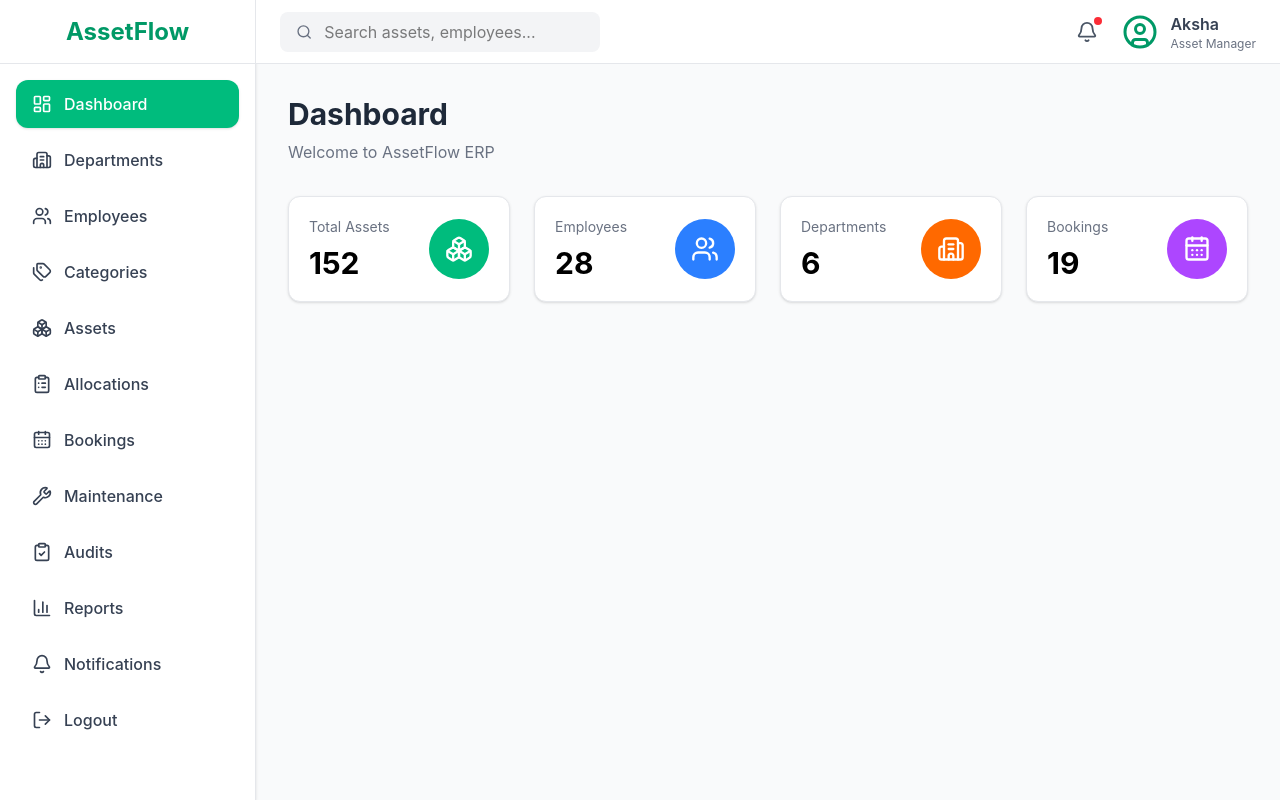
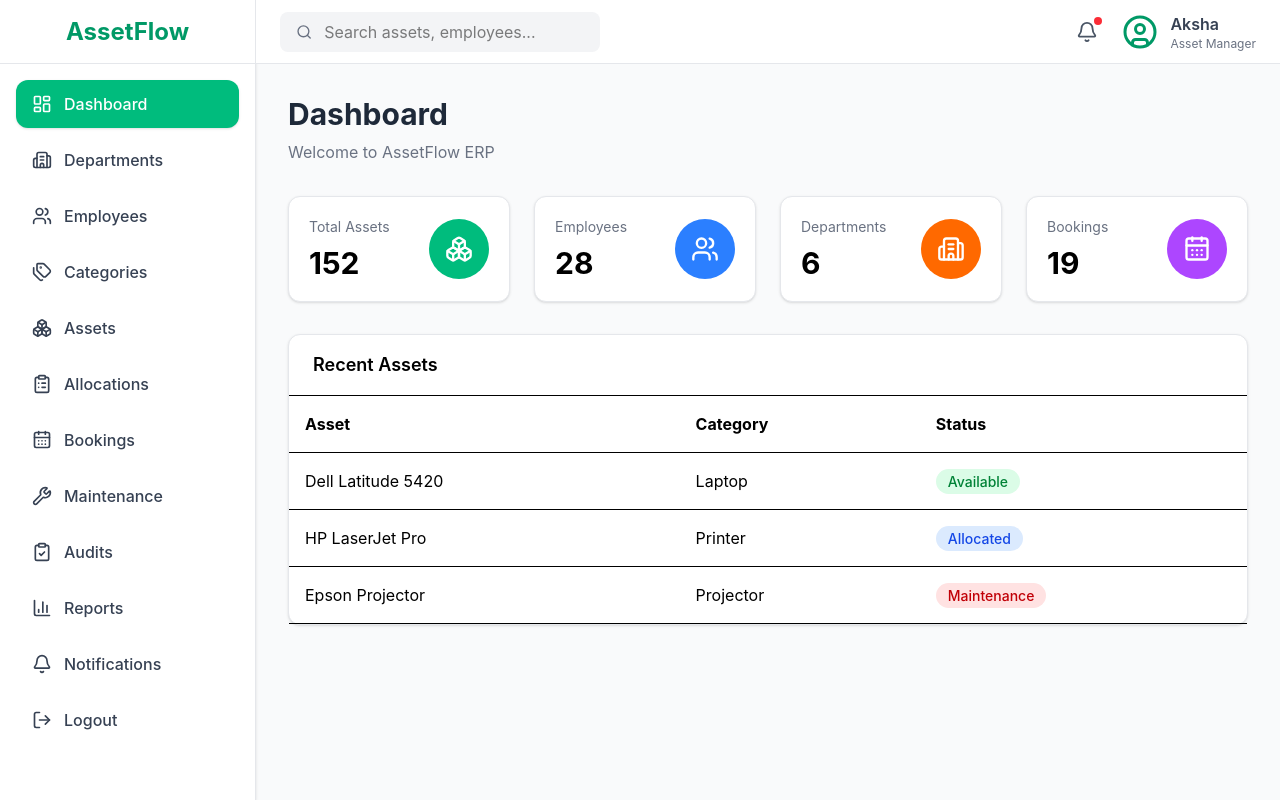
Before and after one commit to RajChaudhari7/odoo-assetflow, a React (Vite) app in the folder client/: page /dashboard in a window 1280 px wide. Built offline with nearby package versions, Linux system fonts and the light colour scheme.

Commit message:
Added recent assets table

```diff
--- a/client/src/components/dashboard/RecentAssets.jsx
+++ b/client/src/components/dashboard/RecentAssets.jsx
@@ -0,0 +1,96 @@
+const assets = [
+  {
+    id: 1,
+    name: "Dell Latitude 5420",
+    category: "Laptop",
+    status: "Available",
+  },
+  {
+    id: 2,
+    name: "HP LaserJet Pro",
+    category: "Printer",
+    status: "Allocated",
+  },
+  {
+    id: 3,
+    name: "Epson Projector",
+    category: "Projector",
+    status: "Maintenance",
+  },
+];
+
+const getStatusColor = (status) => {
+  switch (status) {
+    case "Available":
+      return "bg-green-100 text-green-700";
+
+    case "Allocated":
+      return "bg-blue-100 text-blue-700";
+
+    case "Maintenance":
+      return "bg-red-100 text-red-700";
+
+    default:
+      return "bg-gray-100 text-gray-700";
+  }
+};
+
+const RecentAssets = () => {
+  return (
+    <div className="bg-white rounded-xl shadow-sm border border-gray-200 mt-8">
+
+      <div className="px-6 py-4 border-b">
+        <h2 className="text-lg font-semibold">
+          Recent Assets
+        </h2>
+      </div>
+
+      <table className="w-full">
+
+        <thead>
+
+          <tr className="text-left border-b">
+
+            <th className="p-4">Asset</th>
+
+            <th className="p-4">Category</th>
+
+            <th className="p-4">Status</th>
+
+          </tr>
+
+        </thead>
+
+        <tbody>
+
+          {assets.map((asset) => (
+
+            <tr key={asset.id} className="border-b hover:bg-gray-50">
+
+              <td className="p-4">{asset.name}</td>
+
+              <td className="p-4">{asset.category}</td>
+
+              <td className="p-4">
+
+                <span
+                  className={`px-3 py-1 rounded-full text-sm font-medium ${getStatusColor(asset.status)}`}
+                >
+                  {asset.status}
+                </span>
+
+              </td>
+
+            </tr>
+
+          ))}
+
+        </tbody>
+
+      </table>
+
+    </div>
+  );
+};
+
+export default RecentAssets;
--- a/client/src/pages/dashboard/Dashboard.jsx
+++ b/client/src/pages/dashboard/Dashboard.jsx
@@ -1,4 +1,5 @@
 import StatsGrid from "../../components/dashboard/StatsGrid";
+import RecentAssets from "../../components/dashboard/RecentAssets";
 
 const Dashboard = () => {
   return (
@@ -18,6 +19,8 @@ const Dashboard = () => {
 
       <StatsGrid />
 
+      <RecentAssets />
+
     </div>
   );
 };
```
